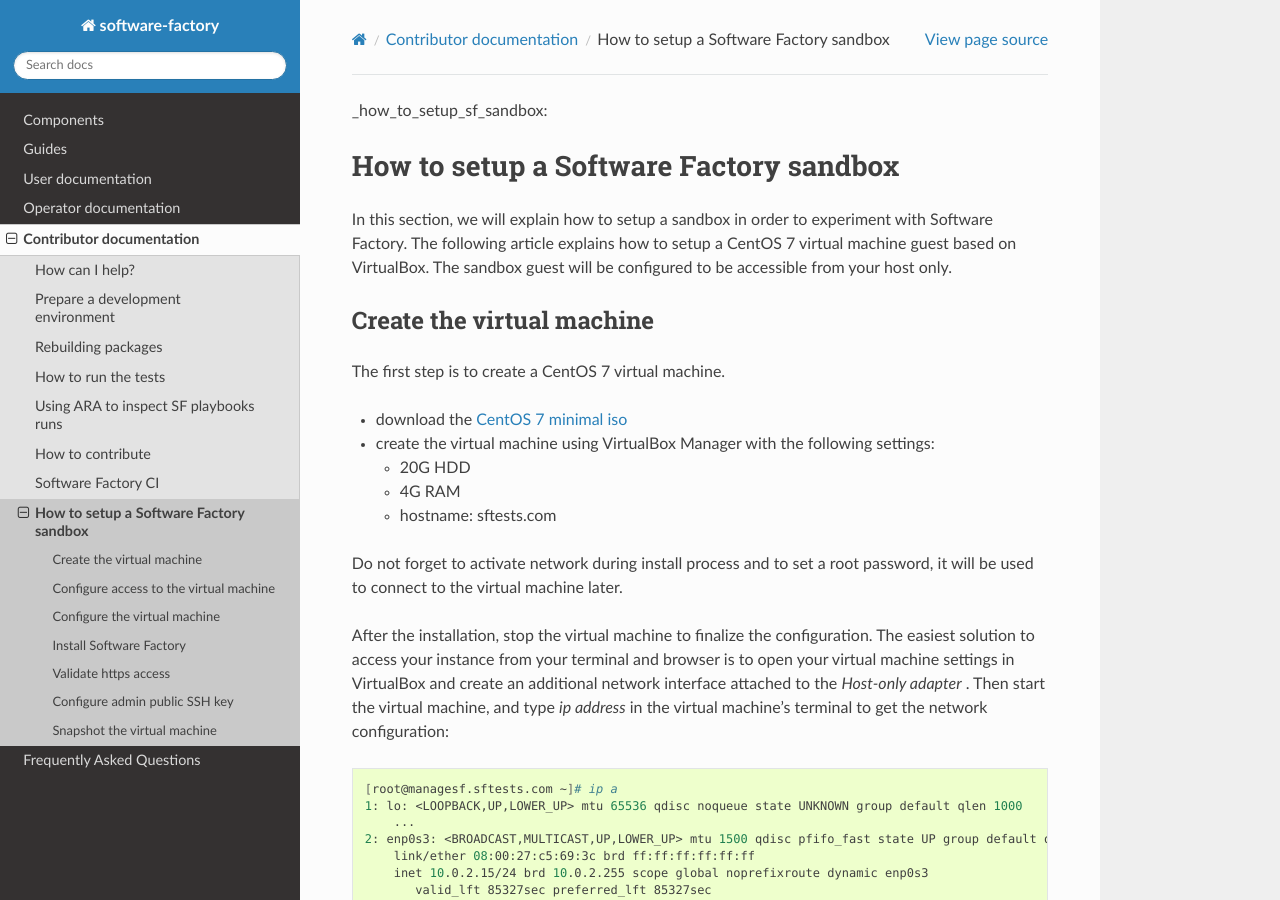
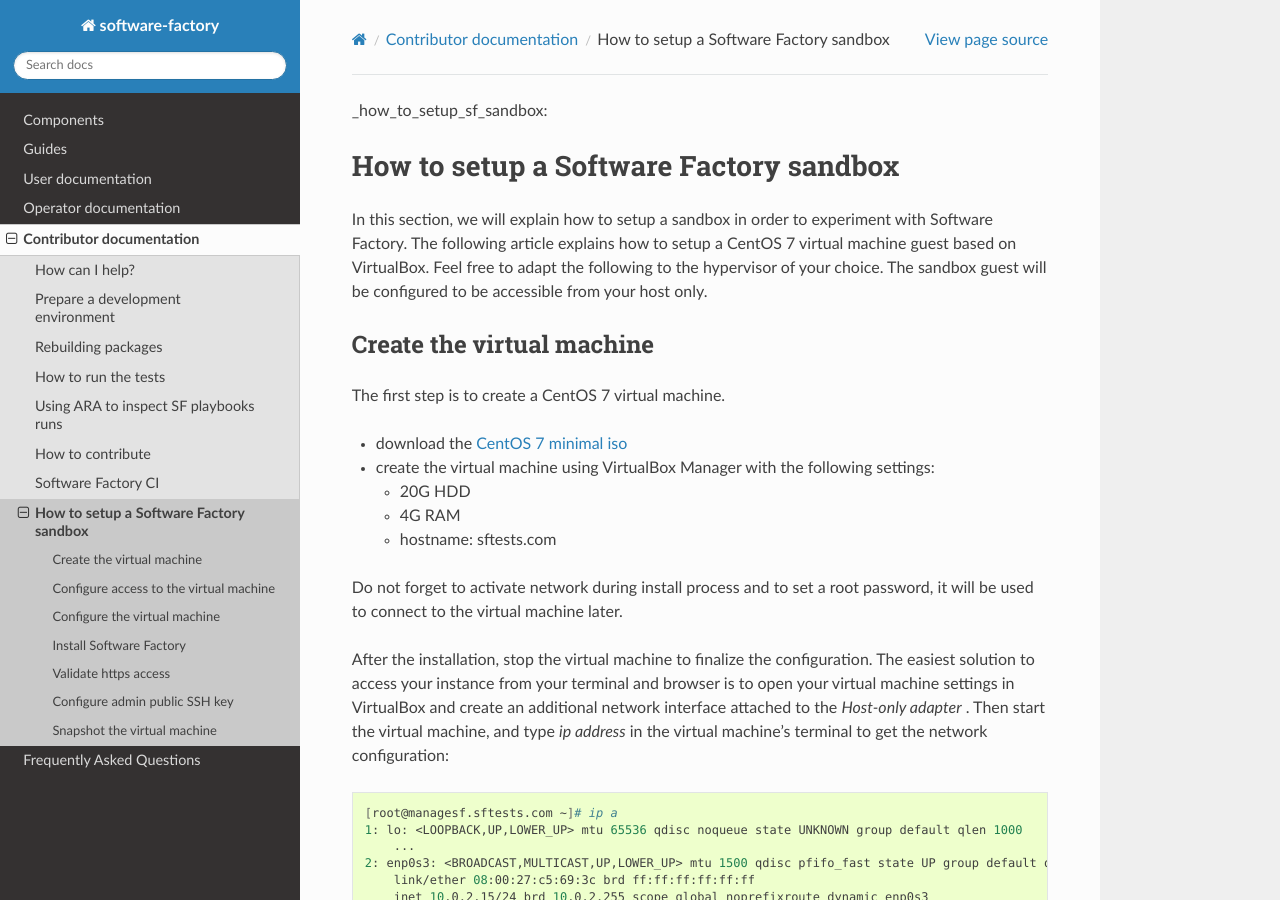
Before and after one commit to softwarefactory-project/sf-docs, a Sphinx documentation site: the page built from docs/contributor/how_to_setup_sf_sandbox.rst, in a window 1280 px wide and 900 px high. Built offline with Sphinx 7.4.7 and the Read the Docs theme 2.0.0, drawn with Linux system fonts in a browser that asks for light colours.

Commit message:
Add sentence to lower dep to vbox in the sandbox howto
Change-Id: Id98216ed2c239c907d9320bc0dd6058615f307cd

```diff
--- a/docs/contributor/how_to_setup_sf_sandbox.rst
+++ b/docs/contributor/how_to_setup_sf_sandbox.rst
@@ -5,8 +5,9 @@
 
 In this section, we will explain how to setup a sandbox in order to experiment with
 Software Factory. The following article explains how to setup a CentOS 7 virtual
-machine guest based on VirtualBox. The sandbox guest will be configured to be
-accessible from your host only.
+machine guest based on VirtualBox. Feel free to adapt the following to
+the hypervisor of your choice. The sandbox guest will be configured to be accessible
+from your host only.
 
 Create the virtual machine
 ..........................
```
